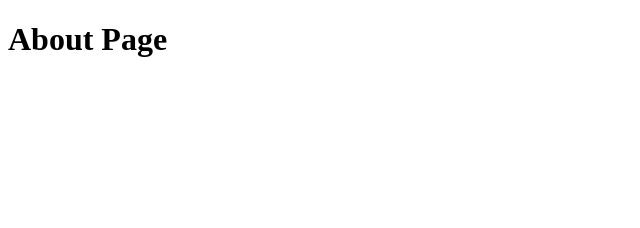
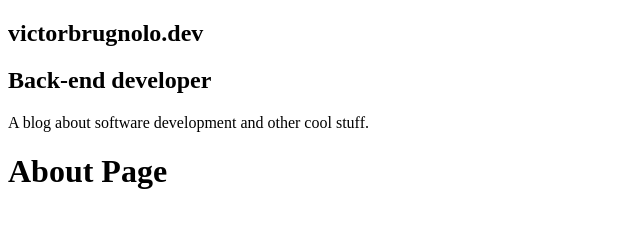
Before and after one commit to victorbrugnolo/gatsby-blog, a Gatsby site: page /about in a window 1280 px wide. Shown: the whole page, without its empty margins (0-640 px from the left). Built offline with nearby package versions, Linux system fonts and the light colour scheme; Gatsby itself is replaced by a stand-in of ours.

Commit message:
renderizando dados com StaticQuery

```diff
--- a/gatsby-config.js
+++ b/gatsby-config.js
@@ -1,6 +1,7 @@
 module.exports = {
   siteMetadata: {
     title: `victorbrugnolo.dev`,
+    position: 'Back-end developer',
     description: `A blog about software development and other cool stuff.`,
     author: `@victorbrugnolo`,
   },
@@ -31,4 +32,4 @@ module.exports = {
     // To learn more, visit: https://gatsby.dev/offline
     // `gatsby-plugin-offline`,
   ],
-}
+};
--- a/package.json
+++ b/package.json
@@ -28,6 +28,7 @@
   "scripts": {
     "build": "gatsby build",
     "develop": "gatsby develop",
+    "develop:playground": "GATSBY_GRAPHQL_IDE=playground gatsby develop",
     "format": "prettier --write \"**/*.{js,jsx,json,md}\"",
     "start": "npm run develop",
     "serve": "gatsby serve",
--- /dev/null
+++ b/src/components/Profile/index.js
@@ -0,0 +1,31 @@
+import React from 'react';
+import { StaticQuery, graphql } from 'gatsby';
+
+const Profile = () => (
+  <StaticQuery
+    query={graphql`
+      query MySiteMetadata {
+        site {
+          siteMetadata {
+            position
+            description
+            title
+          }
+        }
+      }
+    `}
+    render={({
+      site: {
+        siteMetadata: { title, position, description },
+      },
+    }) => (
+      <div className="Profile-wrapper">
+        <h1>{title}</h1>
+        <h2>{position}</h2>
+        <p>{description}</p>
+      </div>
+    )}
+  />
+);
+
+export default Profile;
--- a/src/components/layout.js
+++ b/src/components/layout.js
@@ -1,9 +1,16 @@
 import React from "react"
 import PropTypes from "prop-types"
 
+import Profile from "./Profile"
+
 const Layout = ({ children }) => {
   return (
-    <main>{children}</main>
+    <>
+      <aside>
+        <Profile />
+      </aside>
+      <main>{children}</main>
+    </>
   )
 }
 
--- a/src/pages/about.js
+++ b/src/pages/about.js
@@ -1,7 +1,14 @@
-import React from 'react';
+import React from "react"
 
-const AboutPage = () =>  (
-  <h1>About Page</h1>
-);
+import Layout from "../components/layout"
+import SEO from "../components/seo"
 
-export default AboutPage;
+
+const AboutPage = () => (
+  <Layout>
+    <SEO title="About" />
+    <h1>About Page</h1>
+  </Layout>
+)
+
+export default AboutPage
```
Also changed, not shown: 1 other file.
